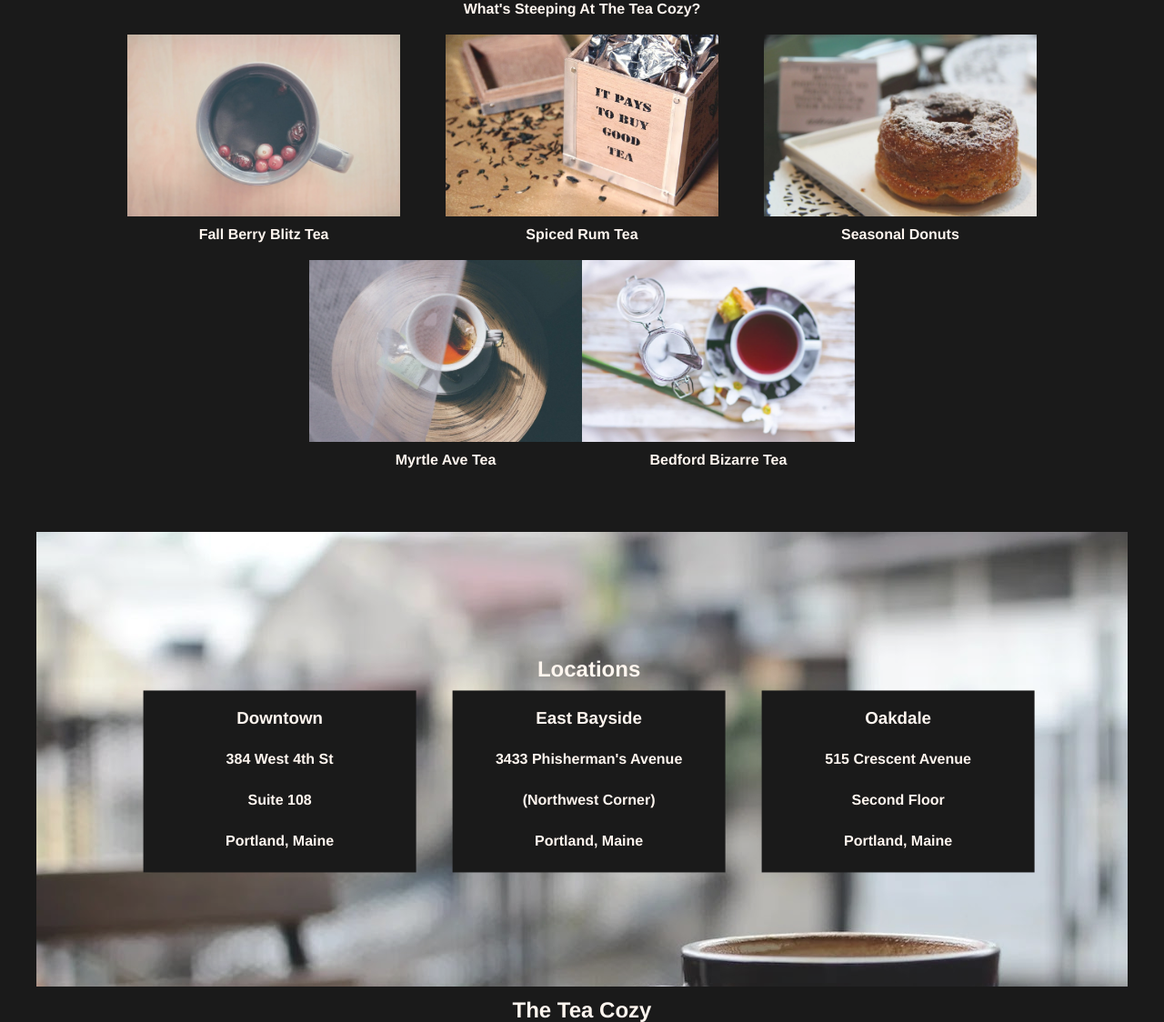
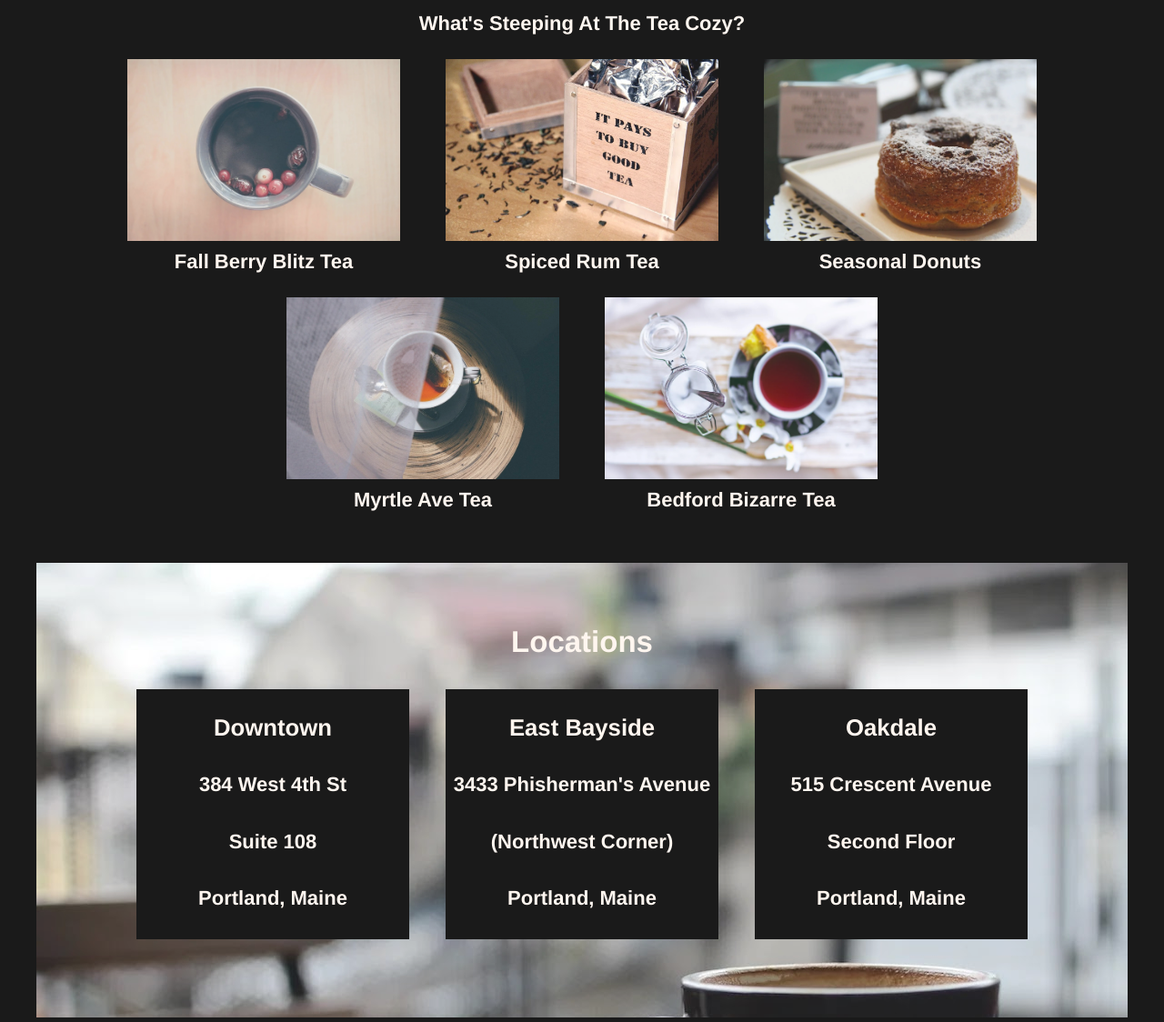
Before and after one commit to afanasievlucia/Tea-Cozy-project, a plain HTML site: page index.html in a window 1280 px wide. Shown: the part 863-1987 px from the top of the page at 91% size. Drawn offline with Linux system fonts and the light colour scheme.

Commit message:
change some css style in the footer for more responsivity

```diff
--- a/index.html
+++ b/index.html
@@ -43,8 +43,8 @@
                         <img src="./image/img-berryblitz.jpg" alt="">
                         <h4>fall berry blitz tea</h4>
                     </div>
-                    <div>
-                        <img id="margin-photo1" src="./image/img-spiced-rum.jpg" alt="">
+                    <div id="margin-photo1">
+                        <img  src="./image/img-spiced-rum.jpg" alt="">
                         <h4>spiced rum tea</h4>
                     </div>
                     <div>
@@ -55,15 +55,14 @@
                         <img src="./image/img-myrtle-ave.jpg" alt="">
                         <h4>myrtle ave tea</h4>
                     </div>
-                    <div>
-                        <img id="margin-photo2" src="./image/img-bedford-bizarre.jpg" alt="">
+                    <div id="margin-photo2">
+                        <img  src="./image/img-bedford-bizarre.jpg" alt="">
                         <h4>bedford bizarre tea</h4>
                     </div>
                 </div>
             </div>
             <div class="inner">
-                <div class="location-photo">
-                    <img src="./image/img-locations-background.jpg" alt="">
+                <div class="location">
                     <div class="addresses-container">
                         <h2>locations</h2>
                         <div class="addresses">
--- a/style.css
+++ b/style.css
@@ -4,13 +4,12 @@ html, body {
 body {
     margin: 0;
     font-family: Helvetica, Arial, sans-serif;
-    /*font-size: 1.375rem;          -22px for text is to big*/
+    font-size: 22px;
     opacity: 0.9;
     text-align: center;
     text-transform: capitalize;
     line-height: 90%;
 }
-
 .wrapper {
     width: 100%;
     max-width: 81.25rem;
@@ -52,7 +51,8 @@ body {
 }
 .description {
     position: absolute;
-    top: 40%;
+    top: 45%;
+    transform: translate(0, -45%);
     background-color: black;
 }
 .normal-text {
@@ -66,10 +66,6 @@ body {
     margin-top: 3.75rem;
 }
 .photos {
-   /* display: grid;
-    grid-template-columns: repeat(auto-fit, 18.75rem);
-    justify-content: space-between;*/                 /*can put the photos in the second line to be closer*/
-
     display: flex;
     justify-content: center;
     flex-wrap: wrap;
@@ -86,23 +82,23 @@ body {
 .photos h4 {
     margin-top: 0.625rem;
 }
-.location-photo {
-    max-height: 31.25rem;
+.addresses-container h2 {
+    padding-bottom: 15px;
+}
+.location {
+    background-image: url(./image/img-locations-background.jpg);
+    min-height: 31.25rem;
     overflow: hidden;
     position: relative;
-    margin-top: 3.125rem;
-}
-.location-photo h2 {
-    margin-bottom: 15px;
+    display: flex;
+    justify-content: center;
+    margin-top: 30px;
 }
 .addresses-container {
+    margin-top: 3.125rem;
+    display: flex;
+    flex-direction: column;
     position: absolute;
-    top: 50%;
-    /*transform: translate(-110%, -50%);
-    display: inline;*/
-    transform: translate(12%, -50%);
-    display: block;
-    justify-content: center;
 }
 .addresses {
     display: flex;
@@ -123,10 +119,7 @@ body {
     padding: 0 0 1.875rem 1.25rem;
 }
 @media only screen and (min-width: 400px) {
-    .mission img, .nav-bar, .location-photo img {
+    .mission img, .nav-bar, .location {
         width: 100%;
     }
-    #margin-photo2 {
-        margin: 0;
-    }
 }
```
